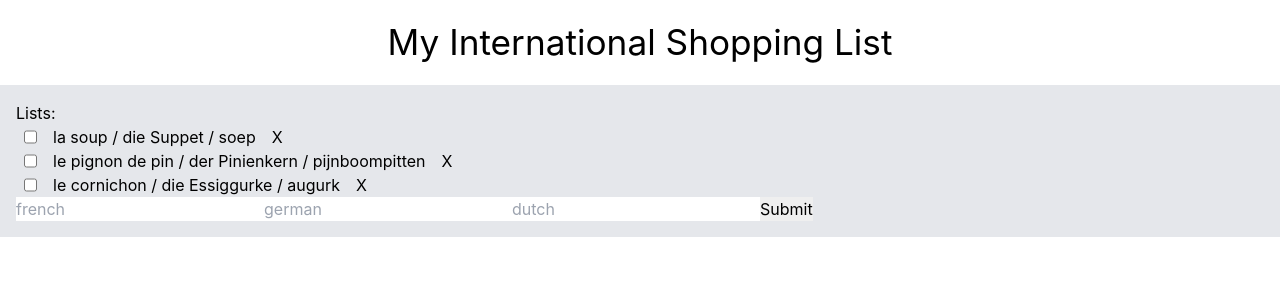
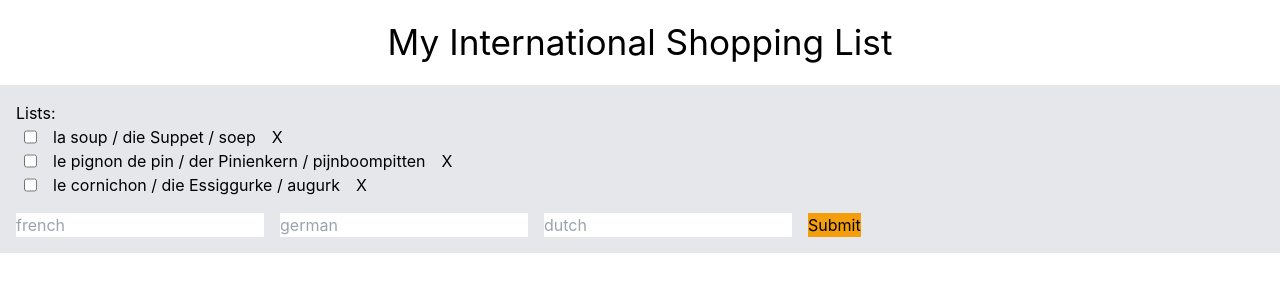
Before and after one commit to KimLitjens/international_shopping_list, a React (Create React App) app: page / in a window 1280 px wide. Shown: the top 300 px of the page. Built offline with nearby package versions, Linux system fonts and the light colour scheme.

Commit message:
add checked and id to onSubmit

```diff
--- a/src/components/list/index.js
+++ b/src/components/list/index.js
@@ -5,27 +5,46 @@ export default function Index() {
     const { register, handleSubmit, watch, formState: { errors } } = useForm();
 
     const [shoppingList, setShoppingList] = useState([
+
         {
+            productName: {
                 french: "la soup",
                 german: "die Suppet",
                 dutch: "soep",
+
+            },
+            checked: false,
+            id: 2351235233
         },
         {
+            productName: {
                 french: "le pignon de pin",
                 german: "der Pinienkern",
                 dutch: "pijnboompitten",
+
+            },
+            checked: false,
+            id: 456435734
         },
         {
+            productName: {
                 french: "le cornichon",
                 german: "die Essiggurke",
                 dutch: "augurk",
+
+            },
+            checked: false,
+            id: 235123
         }]
     );
 
 
     const onSubmit = product => {
-        console.log(product)
-        const newListItem = product
+        const newListItem = {
+            productName: product,
+            checked: false,
+            id: Date.now()
+        }
         const newShoppingList = [...shoppingList, newListItem]
         setShoppingList(newShoppingList)
     }
@@ -35,7 +54,7 @@ export default function Index() {
             <p>Lists: </p>
             <ul>
                 {shoppingList.map(element => {
-                    const productNames = Object.values(element)
+                    const productNames = Object.values(element.productName)
                     return <div className="flex px-2">
                         <input type="checkbox" />
                         <li className="mx-4">{productNames.join(" / ")}</li>
@@ -44,13 +63,13 @@ export default function Index() {
                 })}
             </ul>
 
-            <form onSubmit={handleSubmit(onSubmit)}>
-                <input  {...register("french")} placeholder="french" />
-                <input  {...register("german")} placeholder="german" />
-                <input  {...register("dutch")} placeholder="dutch" />
+            <form className="mt-4" onSubmit={handleSubmit(onSubmit)}>
+                <input className="mr-4" {...register("french")} placeholder="french" />
+                <input className="mr-4" {...register("german")} placeholder="german" />
+                <input className="mr-4" {...register("dutch")} placeholder="dutch" />
                 {errors.exampleRequired && <span>This field is required</span>}
 
-                <input type="submit" />
+                <input className="bg-yellow-500" type="submit" />
             </form>
         </div>
     )
```
Lines whose indentation alone changed are shown as unchanged.
